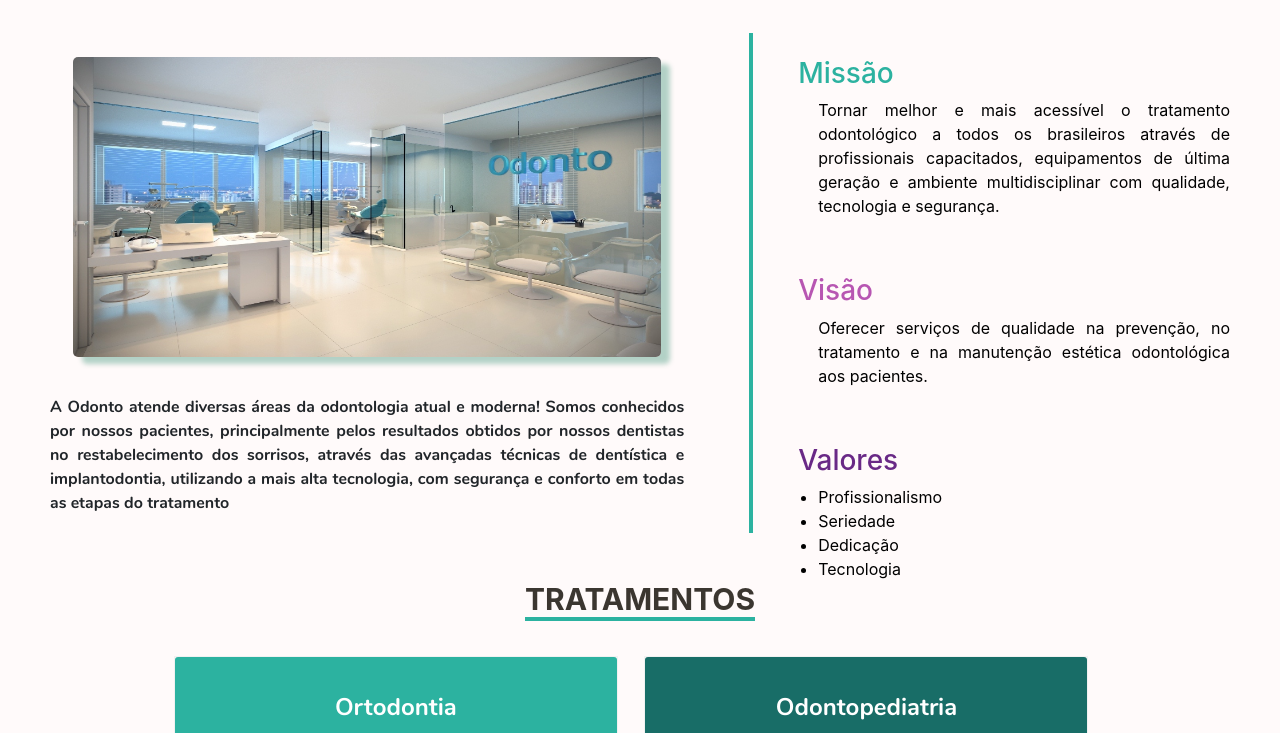
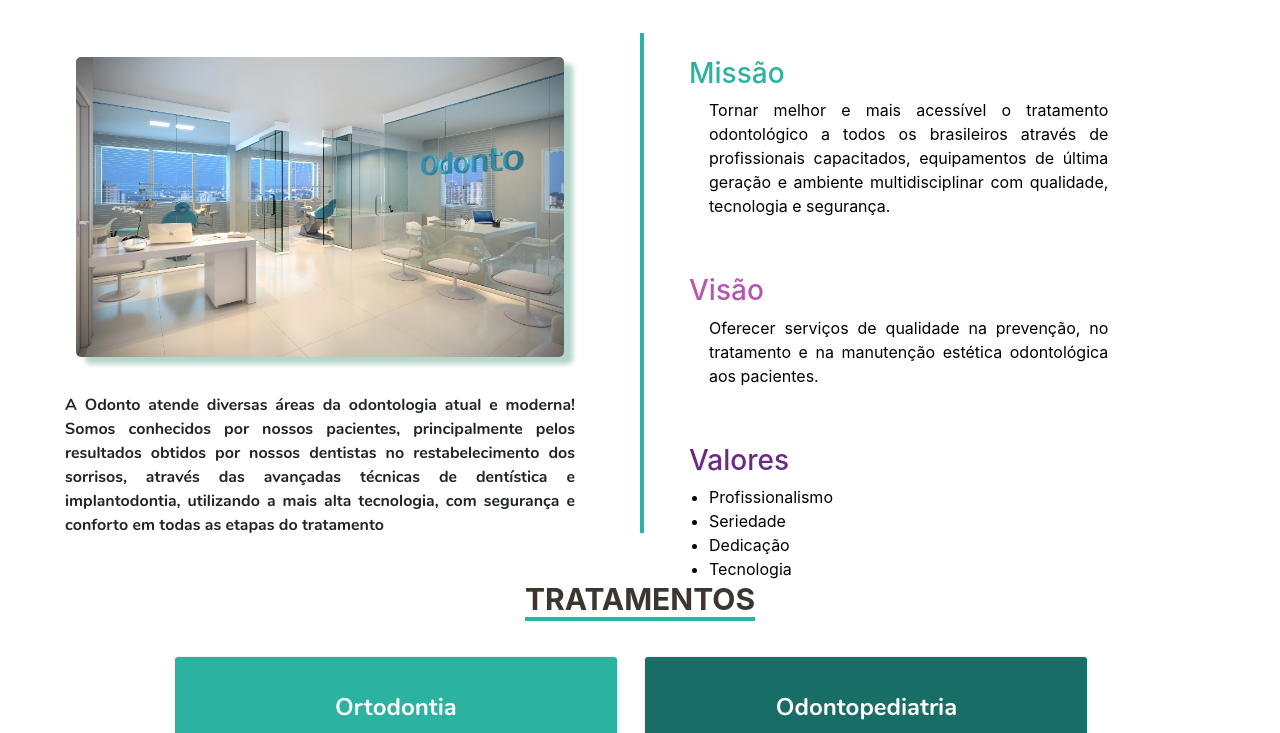
Before and after one commit to LeandroH9/ClinicaOdonto, a plain HTML site: page index.html in a window 1280 px wide. Shown: the part 554-1287 px from the top of the page. Drawn offline with nearby package versions, Linux system fonts and the light colour scheme.

Commit message:
arrumando o sobre nos e modificando algumas cores

```diff
--- a/estilo.css
+++ b/estilo.css
@@ -99,10 +99,9 @@ img.icon {
 
 #sobrefoto {
 	height: 500px;
-	background-color:#FFFAFA;
+	background-color:rgb(255, 255, 255);
+}
 
-
-}
 #sobrefoto img{
 	margin-left: 10%;
 	border-radius: 5px;
@@ -123,12 +122,12 @@ img.icon {
 	border-left: 4px solid #2cb2a0;
 }
 #sobretext p{
-	text-align: left;
+	  text-align: left;
     padding: 0px 50px 40px;
     text-align: justify;
 }
 #sobretext ul{
-  text-align: left;
+     text-align: left;
     padding: 0px 50px 40px;
     text-align: justify;
 }
--- a/index.html
+++ b/index.html
@@ -9,7 +9,7 @@
 
 
     </head>
-    <body style="background-color:#FFFAFA;">
+    <body style="background-color:#fff ;">
         <nav class="navbar navbar-expand-lg bg-branco menu">
             <div class="container">
                 <div class="zoom">
@@ -73,8 +73,8 @@
     <br/>
     <br/>
     <div class="titulo-sobre" id="sobrenos"><h3>Sobre nós</h3></div>
-        <div class="row">
-            <div id="sobrefoto" class="col-sm-7 zoom">
+        <div class="row" style="margin-right: 0; margin-left: 0;">
+            <div id="sobrefoto" class="col-sm-6 zoom">
             	<br>
                 <img src="imagens/odontocompany.jpg" width="80% "height="60%">
                 <br>
```
